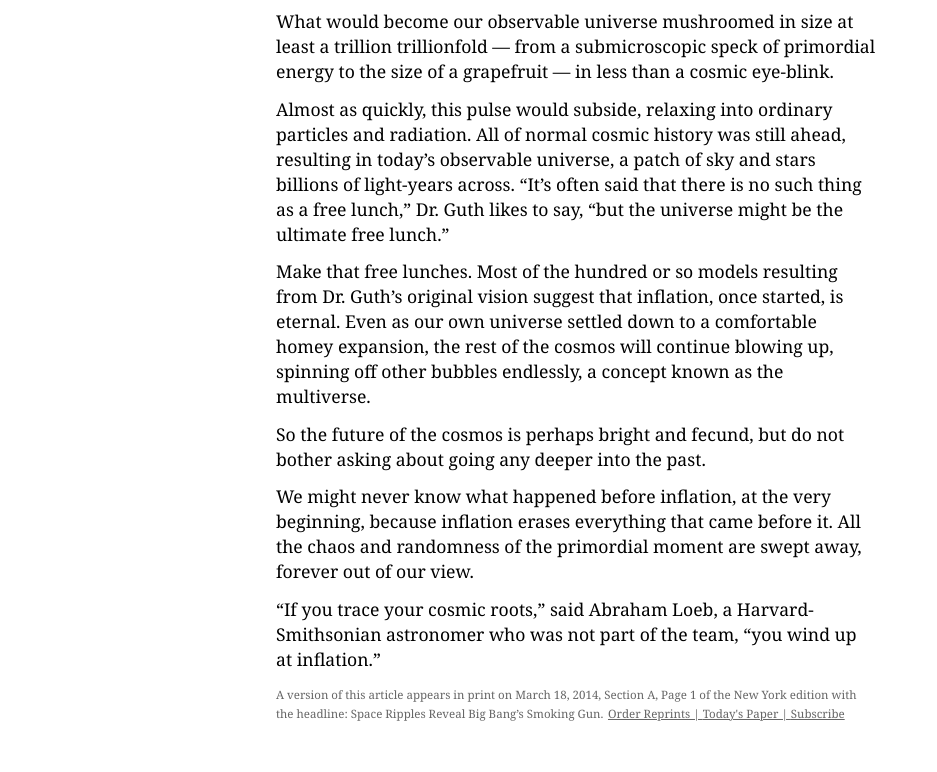
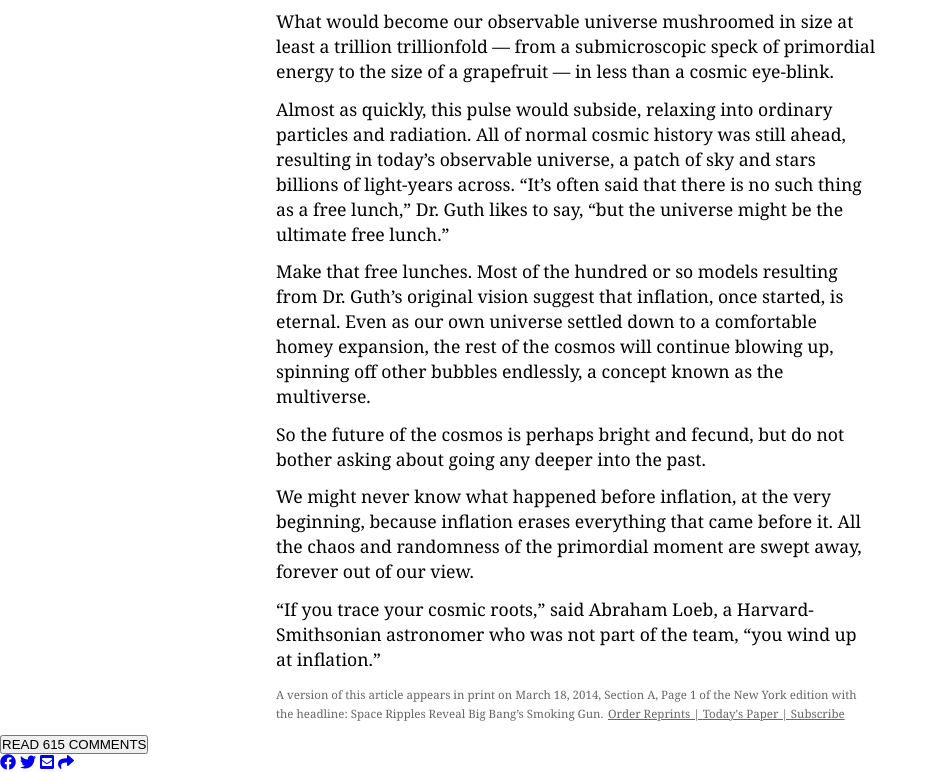
Before and after one commit to Abrish-seng/The-Newyork-times, a plain HTML site: page index.html in a window 1280 px wide. Shown: the part 7656-8428 px from the top of the page, without its empty margins (0-937 px from the left). Before the commit the page ends 8391 px from the top, so only its background shows below. Drawn offline with Linux system fonts and the light colour scheme.

Commit message:
button added

```diff
--- a/index.html
+++ b/index.html
@@ -253,7 +253,17 @@ Astronomers have found evidence to support the theory of inflation, which explai
     <aside></aside>
 </div>
 <div>
-
+    <div>
+       <ul>
+           <li> <button type="button">READ 615 COMMENTS</button></li>
+           <li>
+               <a href="#"><i class="fab fa-facebook"></i></a>
+               <a href="#"><i class="fab fa-twitter"></i></a>
+               <a href="#"><i class="fas fa-envelope-square"></i></a>
+               <a href="#"><i class="fas fa-share"></i></a>
+           </li>
+       </ul>
+    </div>
 </div>
     </section>
 
```
